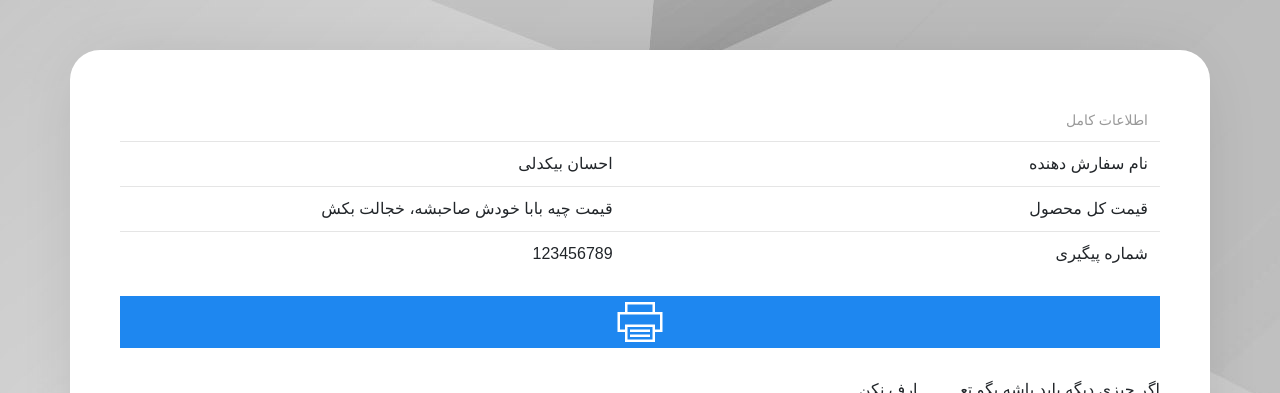
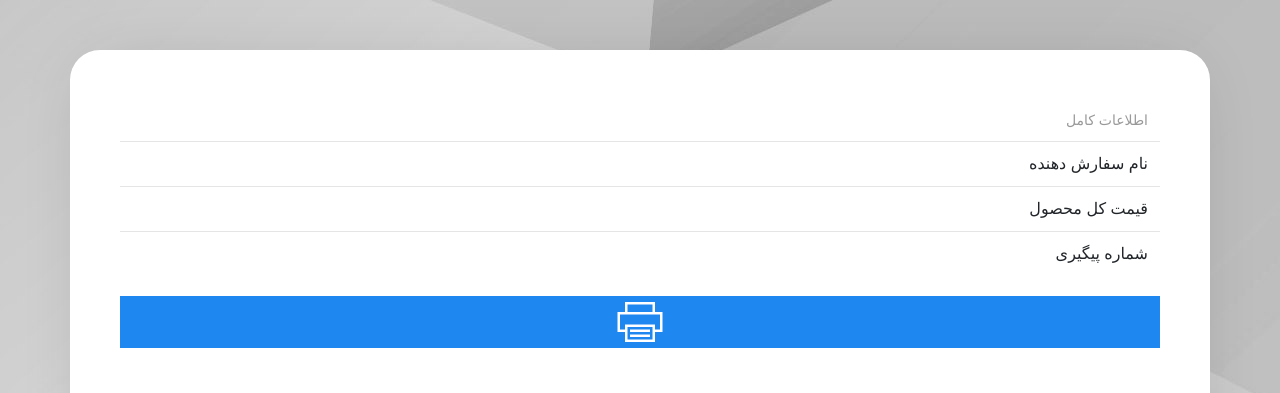
Before and after one commit to arashPYA/website, a plain HTML site: page index3.html in a window 1280 px wide. Shown: the top 393 px of the page. Drawn offline with nearby package versions, Linux system fonts and the light colour scheme; animation ran at ten frames a second; a small style sheet from the web is missing.

Commit message:
9:44 15/11/99

```diff
--- a/index3.html
+++ b/index3.html
@@ -28,22 +28,28 @@
                     <tbody>
                         <tr>
                             <td>نام سفارش دهنده</td>
-                            <td>احسان بیکدلی</td>
-
+                            <td>
+                                <!--
+                                Customer name-->
+                            </td>
                         </tr>
                         <tr>
                             <td>قیمت کل محصول</td>
-                            <td>قیمت چیه بابا خودش صاحبشه، خجالت بکش</td>
+                            <td>
+                                <!--
+                                Total price-->
+                            </td>
                         </tr>
                         <tr>
                             <td>شماره پیگیری</td>
-                            <td>123456789</td>
+                            <td>
+                                <!--
+                                Issue Tracking-->
+                            </td>
                         </tr>
                     </tbody>
                 </table>
-
                 <button class="uk-button uk-button-primary uk-width-1-1 uk-margin-small-bottom" onclick="PrintDocument();"><span uk-icon="icon: print; ratio: 2.5"></span></button>
-                <p>اگر چیزی دیگه باید باشه بگو تعـــــــــارف نکن</p>
                 <h1>BIGTEK.Co</h1>
                 <img src="/image/logopng.png" alt="">
             </div>
@@ -51,7 +57,6 @@
     </div>
     <script src="date.js/uikit.min.js"></script>
     <script src="date.js/uikit-icons.min.js"></script>
-
     <script type="text/javascript">
         function PrintDocument() {
             window.print();
```
Also changed, not shown: index.html (+4 -5 lines), index2.html (+14 -4 lines).
